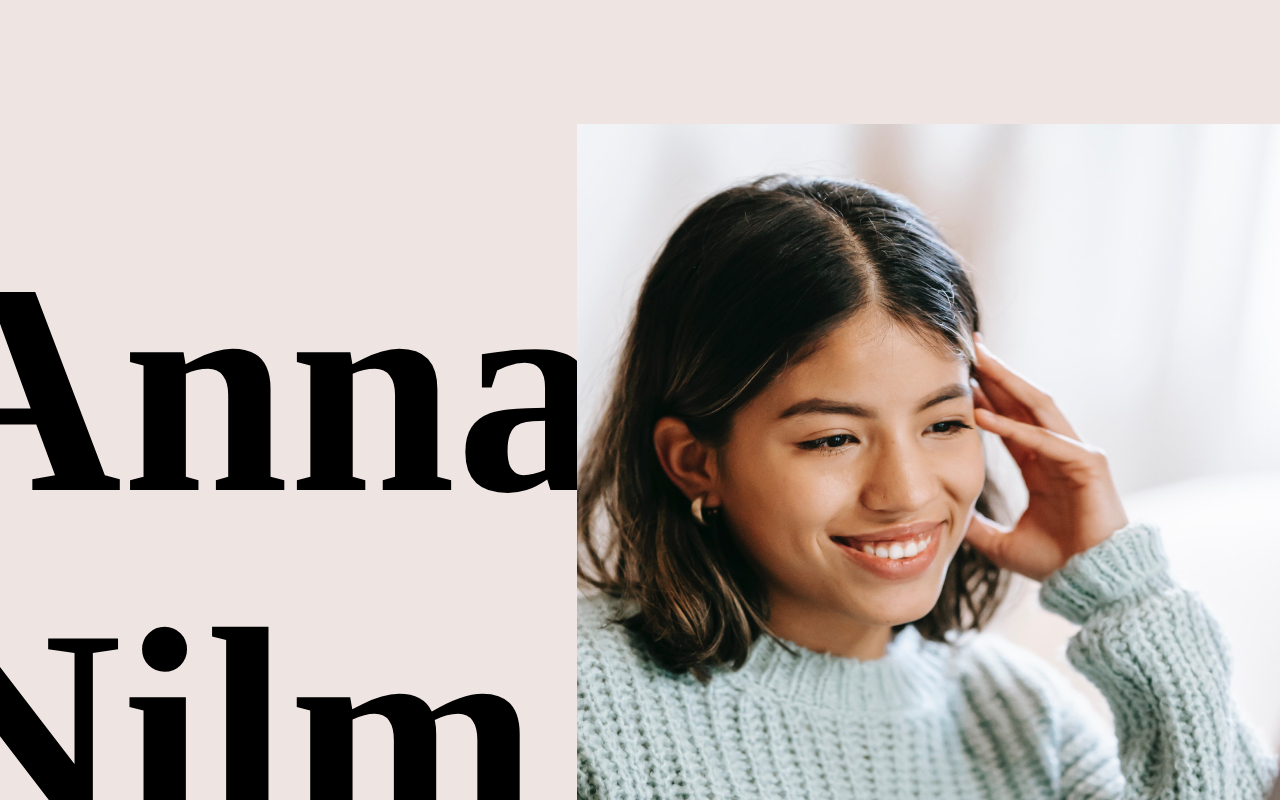
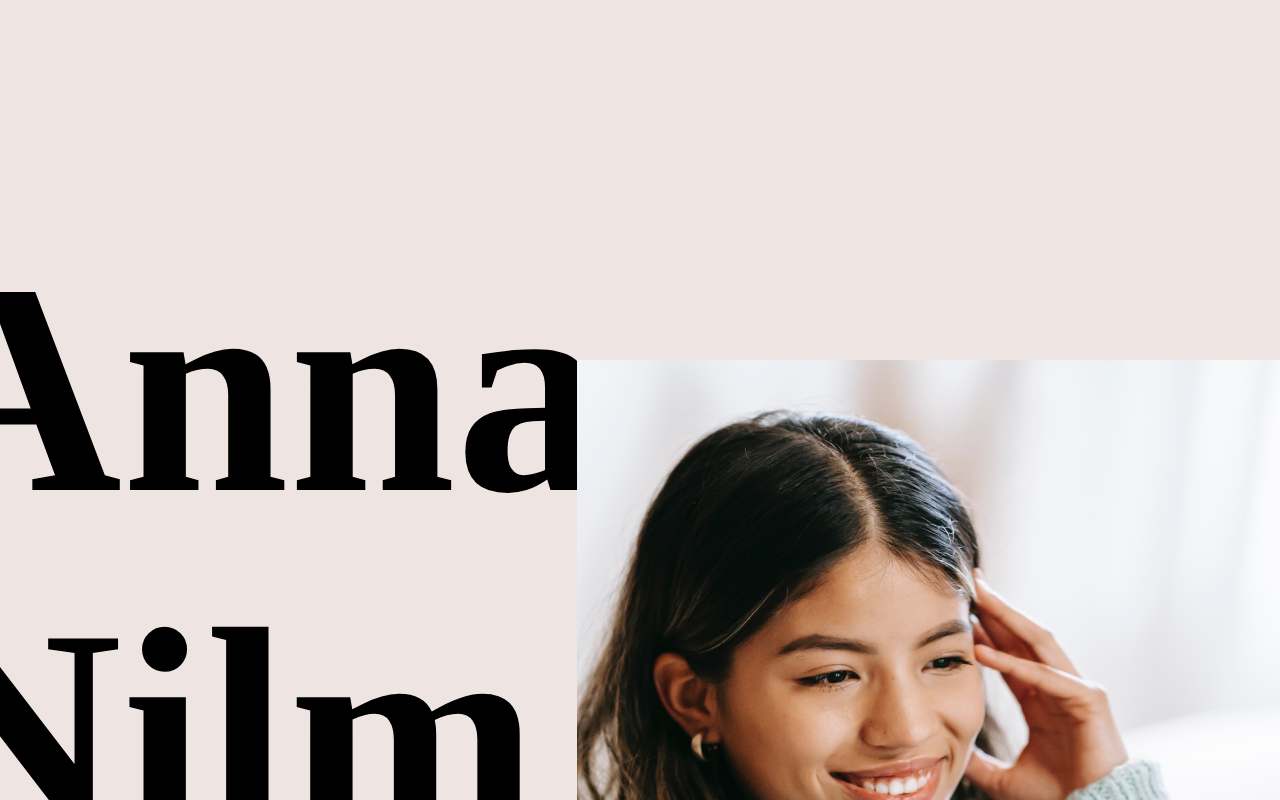
Before and after one commit to Lindris/portfolio-teama, a React (Create React App) app in the folder portfolio-teama/: page / in a window 1280 px wide. Shown: the top 800 px of the page. Built offline with nearby package versions, Linux system fonts and the light colour scheme.

Commit message:
h1 moved up slightly

```diff
--- a/portfolio-teama/src/App.css
+++ b/portfolio-teama/src/App.css
@@ -82,7 +82,7 @@ margin: 0%;
 
 .Box1 {
   grid-column:1/3;
-  grid-row: 1/4;
+  grid-row: 1/3;
 
 }
 
@@ -156,7 +156,8 @@ justify-content: right;
 }
 
 h1 {
-  font-family: 'Roboto', sans-serif;
+
+  /* font-family: 'Roboto', sans-serif; */
 
   /* font-family: 'Unbounded', cursive; */
 
```
